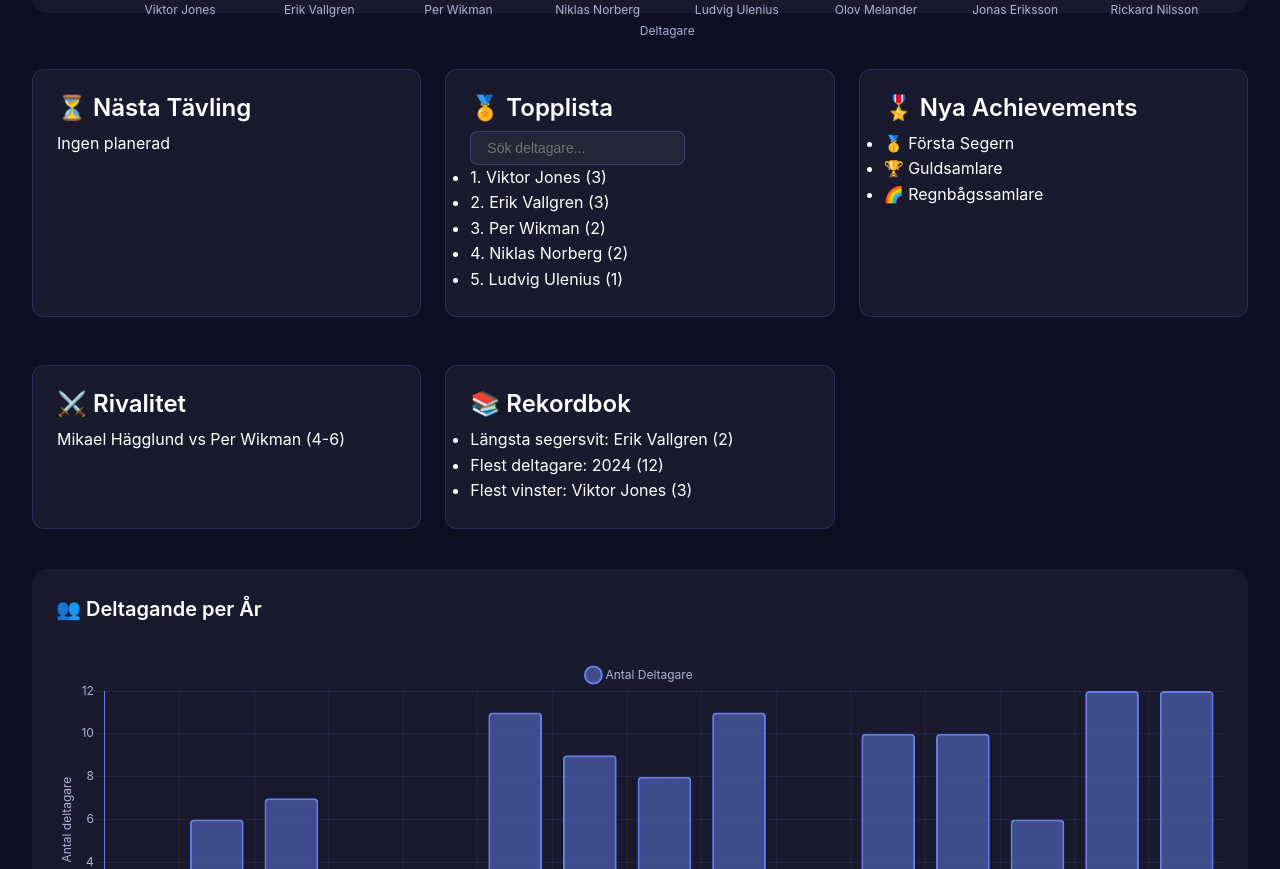
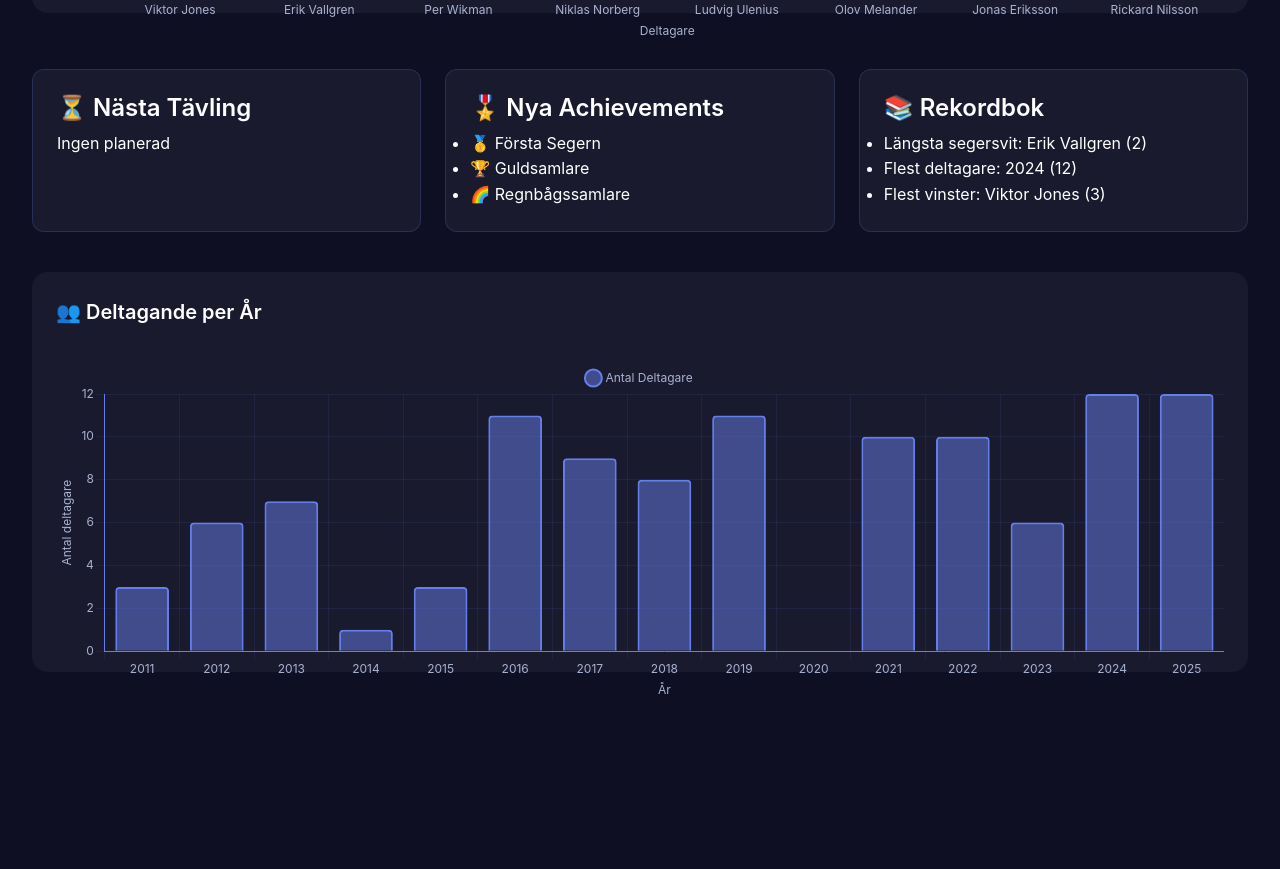
Before and after one commit to olovmelander/pekkas-pokal, a website built with Vite: page index.html in a window 1280 px wide. Shown: the part 1870-2739 px from the top of the page. After the commit the page ends 2590 px from the top, so only its background shows below. Built offline with nearby package versions, Linux system fonts and the light colour scheme.

Commit message:
Remove dashboard leaderboard and rivalry sections

```diff
--- a/index.html
+++ b/index.html
@@ -197,20 +197,9 @@
           <div id="next-event-countdown"></div>
         </div>
 
-        <div class="extra-card" id="leaderboard-snapshot">
-          <h3>🏅 Topplista</h3>
-          <input id="leaderboard-search" class="filter-input" type="text" placeholder="Sök deltagare..." />
-          <ul id="leaderboard-list"></ul>
-        </div>
-
         <div class="extra-card" id="recent-achievements">
           <h3>🎖️ Nya Achievements</h3>
           <ul id="recent-achievements-list"></ul>
-        </div>
-
-        <div class="extra-card" id="rivalry-section">
-          <h3>⚔️ Rivalitet</h3>
-          <div id="rivalry-info">—</div>
         </div>
 
         <div class="extra-card" id="records-section">
--- a/src/scripts/main.js
+++ b/src/scripts/main.js
@@ -464,9 +464,7 @@ class PekkasPokalApp {
 
     // Render additional dashboard sections
     this.renderUpcomingEvent(data);
-    this.renderLeaderboard(data);
     this.renderAchievementsHighlight(data);
-    this.renderRivalry(data);
     this.renderRecords(data);
   }
 
@@ -539,34 +537,6 @@ class PekkasPokalApp {
   }
 
   /**
-   * Render leaderboard snapshot with search
-   */
-  renderLeaderboard(data) {
-    const list = document.getElementById('leaderboard-list');
-    const search = document.getElementById('leaderboard-search');
-    if (!list || !search || !this.modules.statistics) return;
-
-    const winCounts = this.modules.statistics.calculateWinCounts(data.competitions);
-    const sorted = Object.entries(winCounts).sort((a, b) => b[1] - a[1]);
-
-    const render = () => {
-      const term = search.value.toLowerCase();
-      list.innerHTML = '';
-      sorted
-        .filter(([name]) => name.toLowerCase().includes(term))
-        .slice(0, 5)
-        .forEach(([name, count], index) => {
-          const li = document.createElement('li');
-          li.textContent = `${index + 1}. ${name} (${count})`;
-          list.appendChild(li);
-        });
-    };
-
-    search.addEventListener('input', render);
-    render();
-  }
-
-  /**
    * Highlight recent achievements
    */
   renderAchievementsHighlight(data) {
@@ -596,16 +566,6 @@ class PekkasPokalApp {
       li.textContent = 'Inga nya achievements';
       list.appendChild(li);
     }
-  }
-
-  /**
-   * Render rivalry summary
-   */
-  renderRivalry(data) {
-    const el = document.getElementById('rivalry-info');
-    if (!el || !this.modules.statistics) return;
-    const rivalry = this.modules.statistics.findBiggestRivalry(data);
-    el.textContent = rivalry || 'Ingen tydlig rivalitet';
   }
 
   /**
```
